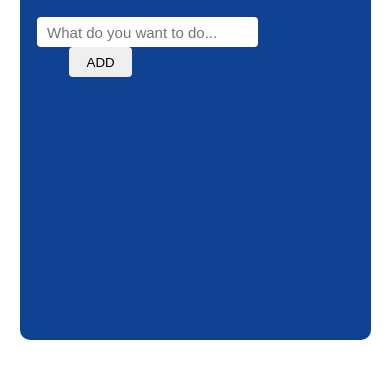
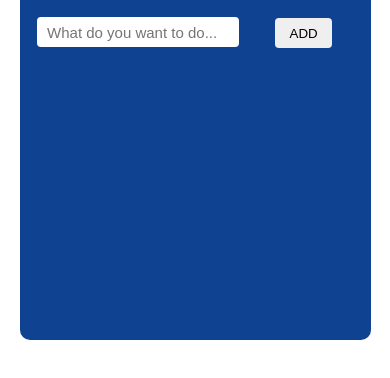
Before and after one commit to Maxi-raph/Todo-app, a plain HTML site: page index.html in a window 390 px wide. Shown: the part 250-628 px from the top of the page. Drawn offline with Linux system fonts and the light colour scheme.

Commit message:
Update style.css

```diff
--- a/style.css
+++ b/style.css
@@ -71,6 +71,13 @@ body{
   text-decoration: line-through;
   color:white;
   background-color: rgb(136, 136, 136);
-
+}
+@media(max-width:750px){
+#input{
+  width:64%;
+}
+.btn{
+  width:18%;
+}
 
 }
```
